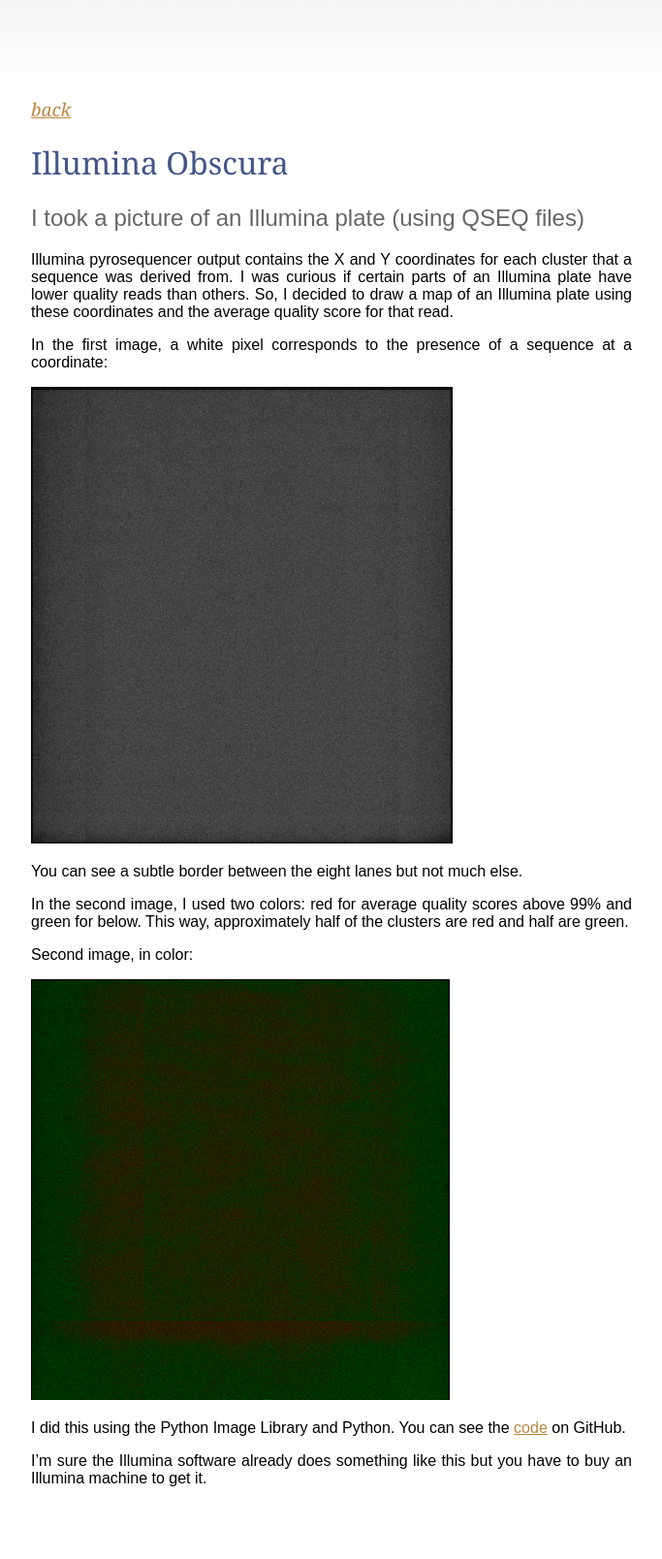
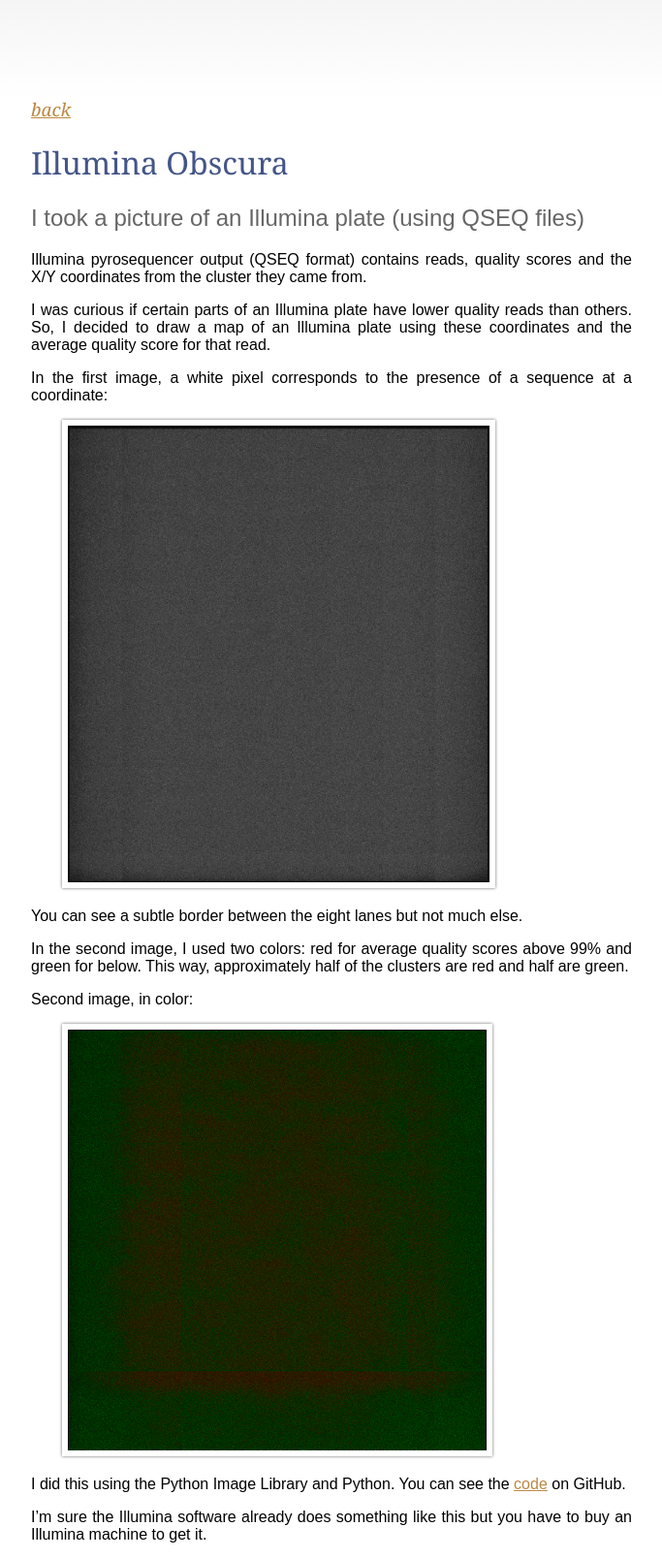
Before and after one commit to audy/audy.github.io, a Jekyll site: the page built from _posts/2011-05-04-illumina.md, in a window 1280 px wide. Shown: the whole page at 97% size, without its empty margins (298-981 px from the left). Built offline with Jekyll 4.4.1, drawn with Linux system fonts in a browser that asks for light colours; before the commit the page ends 1550 px from its top, so only the background shows below that.

Commit message:
IlluminaObscura

```diff
--- a/_layouts/post.html
+++ b/_layouts/post.html
@@ -5,4 +5,6 @@
 <div class="top">
   <h1>{{ page.title }}</h1>
 </div>
+<div class="post">
 {{ content }}
+</div>
--- a/_posts/2011-05-04-illumina.md
+++ b/_posts/2011-05-04-illumina.md
@@ -6,7 +6,9 @@
 
 ## I took a picture of an Illumina plate (using QSEQ files)
 
-Illumina pyrosequencer output contains the X and Y coordinates for each cluster that a sequence was derived from. I was curious if certain parts of an Illumina plate have lower quality reads than others. So, I decided to draw a map of an Illumina plate using these coordinates and the average quality score for that read.
+Illumina pyrosequencer output (QSEQ format) contains reads, quality scores and the X/Y coordinates from the cluster they came from.
+
+I was curious if certain parts of an Illumina plate have lower quality reads than others. So, I decided to draw a map of an Illumina plate using these coordinates and the average quality score for that read.
 
 In the first image, a white pixel corresponds to the presence of a sequence at a coordinate:
 
--- a/css/handheld.css
+++ b/css/handheld.css
@@ -6,3 +6,4 @@
 li{list-style-type:none;font-family:Georgia;}
 code{line-height:1em;}
 .posts span{display:block;font-size:.5em;color:#555;font-size: 1em!important; color: #fff!important;}
+.post img {border: none; box-shadow: none; margin-left: 0; width: 100%;}
--- a/css/master.css
+++ b/css/master.css
@@ -60,6 +60,11 @@
   margin-top: 1em;
   color: #444;
 }
+.post img {
+  border: 6px solid #fff;
+  box-shadow: 0px 0px 3px #666;
+  margin-left: 2em;
+}
 .about, .posts { font-size: 1.173em; }
 .posts span {
   background: #444;
```
